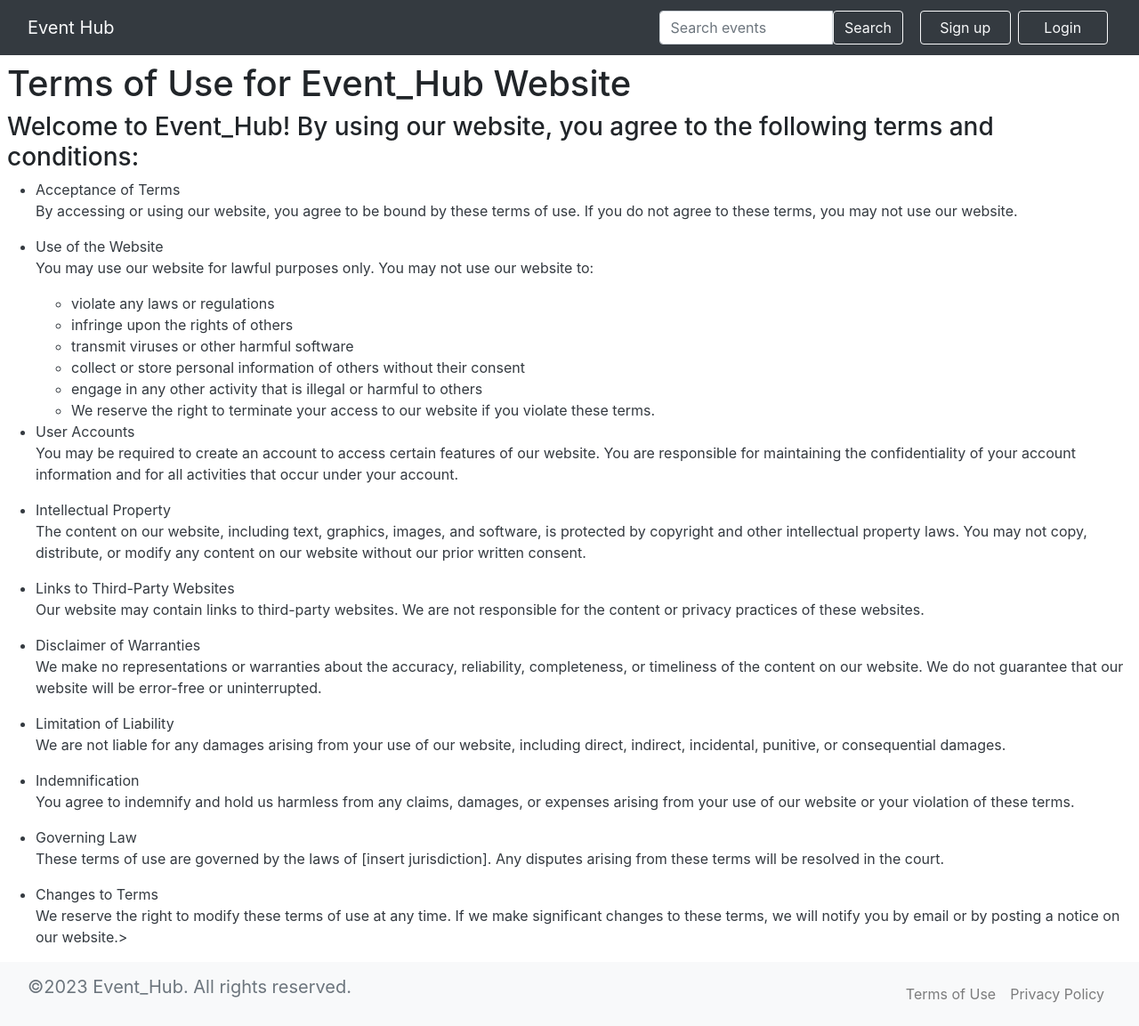
After one commit to maf68/EventHub, a Django app: page /terms/ in a window 1280 px wide. The commit adds this page. Shown: the whole page at 89% size. Run offline with Django 3.2, Linux system fonts and the light colour scheme; some libraries are stand-ins or nearby versions.

Commit message:
Base finished, added Joey's Footer, added profile and settings, optimized parts of the code.

```diff
--- a/events/templates/base.html
+++ b/events/templates/base.html
@@ -39,22 +39,47 @@
                 <!--<a type="button" class="btn btn-outline-light col-md-1 m-1 {% if not user.is_authenticated %}d-none{% endif %}" href="">{{user.username}}</a>-->
                 <a class="btn btn-outline-light dropdown-toggle col-md-1 m-1 {% if not user.is_authenticated %}d-none{% endif %}" href="#" role="button" data-toggle="dropdown" aria-expanded="false">{{user.username}}</a>
                     <div class="dropdown-menu dropdown-menu-right bg-dark ">
-                        <a class="dropdown-item bg-dark text-light" href="#">Profile</a>
-                        <a class="dropdown-item bg-dark text-light" href="#">Settings</a>
+                        <a class="dropdown-item bg-dark text-light" href="{% url 'events:profile' %}">Profile</a>
+                        <a class="dropdown-item bg-dark text-light" href="{% url 'events:settings' %}">Settings</a>
                         <a class="dropdown-item bg-dark text-light" href="{% url 'events:logout' %}">Log out</a>
                     </div>
-
-            </div>
             </div>
         </nav>
         {% endblock %}
     </header>
-    <div class="container-fluid p-3, ml-auto, mr-auto">
+    <div class="wrapper min-vh-100 d-flex flex-column">
+    <div class="content-wrapper flex-grow-1">
+    <div class="container-fluid, ml-1, mr-1">
     <main>{% block content %}{% endblock %}</main>
     </div>
-    <footer>
-        <p>&copy; Event_Hub</p>
+    </div>
+    <footer class="footer mt-auto">
+        <nav class="navbar navbar-expand-lg navbar-light bg-light">
+            <div class="container-fluid">
+            <a class="navbar-brand" href="#"><p class="text-muted">  &copy;2023 Event_Hub. All rights reserved.</p></a>
+            <button class="navbar-toggler" type="button" data-bs-toggle="collapse" data-bs-target="#navbarNav" aria-controls="navbarNav" aria-expanded="false" aria-label="Toggle navigation">
+                <span class="navbar-toggler-icon"></span>
+            </button>
+            <div class="collapse navbar-collapse justify-content-end" id="navbarNav">
+                <ul class="navbar-nav">
+                    <li class="nav-item">
+                    <a class="nav-link" href="{% url 'events:terms_of_use' %}">Terms of Use</a>
+                    </li>
+                    <li class="nav-item">
+                    <a class="nav-link " href="{% url 'events:privacy_policy' %}">Privacy Policy</a>
+                </ul>
+            </div>
+            </div>
+        </nav>
     </footer>
+    </div>
+    <script src="https://code.jquery.com/jquery-3.5.1.slim.min.js"
+    integrity="sha384-DfXdz2htPH0lsSSs5nCTpuj/zy4C+OGpamoFVy38MVBnE+IbbVYUew+OrCXaRkfj"
+    crossorigin="anonymous"></script>
+    <script src="https://cdn.jsdelivr.net/npm/popper.js@1.16.0/dist/umd/popper.min.js"
+    integrity="sha384-Q6E9RHvbIyZFJoft+2mJbHaEWldlvI9IOYy5n3zV9zzTtmI3UksdQRVvoxMfooAo"
+    crossorigin="anonymous"></script>
+<script src="https://stackpath.bootstrapcdn.com/bootstrap/4.5.0/js/bootstrap.min.js"></script>
 </body>
 
 </html>
--- a/events/templates/event_announcements.html
+++ b/events/templates/event_announcements.html
@@ -9,11 +9,11 @@
 </head>
 <body>
   {% block content %}
-  <h1 class="h1">{{event.title}} Announcements</h1>
+  <h1 class="h1 m-3">{{event.title}} Announcements</h1>
   {% if announcements %}
-    <ul class="list-unstyled">
+    <ul class="list-unstyled m-3">
       {% for Announcement in announcements %}
-      <li class="h3">{{ Announcement.title }}</li>
+      <li><a class="text-dark" href="{% url 'events:announcement_by_id' Announcement_id=Announcement.id %}">{{ Announcement.title }}</a></li>
       <li class="text-dark">{{ Announcement.description }}</li>
       <li><img src="{{ Announcement.image }}" alt="{{ Announcement.title }}"  class="img-fluid rounded d-block" style="width:20%;"></li>
       {% endfor %}
--- /dev/null
+++ b/events/templates/terms.html
@@ -0,0 +1,45 @@
+{% extends 'base.html' %}
+
+{%block content%}
+<h1 class="h1 m-2">Terms of Use for Event_Hub Website</h1>
+<h3 class="h3 m-2">Welcome to Event_Hub! By using our website, you agree to the following terms and conditions:</h3>
+<ul>
+<li class="text-dark">Acceptance of Terms</li>
+<p class = "text-dark">By accessing or using our website, you agree to be bound by these terms of use. If you do not agree to these terms, you may not use our website.</p>
+
+<li class="text-dark">Use of the Website</li>
+<p class="text-dark">You may use our website for lawful purposes only. You may not use our website to:</p>
+<ul>
+
+<li class="text-dark">violate any laws or regulations</li>
+<li class="text-dark">infringe upon the rights of others</li>
+<li class="text-dark">transmit viruses or other harmful software</li>
+<li class="text-dark">collect or store personal information of others without their consent</li>
+<li class="text-dark">engage in any other activity that is illegal or harmful to others</li>
+<li class="text-dark">We reserve the right to terminate your access to our website if you violate these terms.</li>
+</ul>
+<li class="text-dark">User Accounts</li>
+<p class="text-dark">You may be required to create an account to access certain features of our website. You are responsible for maintaining the confidentiality of your account information and for all activities that occur under your account.</p>
+
+<li class="text-dark">Intellectual Property</li>
+<p class="text-dark">The content on our website, including text, graphics, images, and software, is protected by copyright and other intellectual property laws. You may not copy, distribute, or modify any content on our website without our prior written consent.</p>
+
+<li class="text-dark">Links to Third-Party Websites</li>
+<p class="text-dark">Our website may contain links to third-party websites. We are not responsible for the content or privacy practices of these websites.</p>
+
+<li class="text-dark">Disclaimer of Warranties</li>
+<p class="text-dark">We make no representations or warranties about the accuracy, reliability, completeness, or timeliness of the content on our website. We do not guarantee that our website will be error-free or uninterrupted.</p>
+
+<li class="text-dark">Limitation of Liability</li>
+<p class="text-dark">We are not liable for any damages arising from your use of our website, including direct, indirect, incidental, punitive, or consequential damages.</p>
+
+<li class="text-dark">Indemnification</li>
+<p class="text-dark">You agree to indemnify and hold us harmless from any claims, damages, or expenses arising from your use of our website or your violation of these terms.</p>
+
+<li class="text-dark">Governing Law</li>
+<p class="text-dark">These terms of use are governed by the laws of [insert jurisdiction]. Any disputes arising from these terms will be resolved in the court.</p>
+
+<li class="text-dark">Changes to Terms</li>
+<p class="text-dark">We reserve the right to modify these terms of use at any time. If we make significant changes to these terms, we will notify you by email or by posting a notice on our website.></p>
+</ul>
+{%endblock%}
--- a/events/urls.py
+++ b/events/urls.py
@@ -13,5 +13,9 @@ urlpatterns = [
     path('logout/',views.logout_, name='logout'),
     path('announcementDetails/<int:Announcement_id>', views.Announcement_by_id, name ='announcement_by_id'),
     path('eventAnnouncements/<int:Event_id>', views.get_event_announcements, name = 'event_announcements'),
-    path('createAnnouncement/<int:Event_id>', views.create_announcement, name='Create_Announcement')
+    path('createAnnouncement/<int:Event_id>', views.create_announcement, name='Create_Announcement'),
+    path('profile/', views.profile, name = 'profile'),
+    path('privacy/', views.privacy_policy , name='privacy_policy'),
+    path('terms/', views.terms, name='terms_of_use'),
+    path('settings/', views.settings_, name='settings')
 ]
--- a/events/views.py
+++ b/events/views.py
@@ -3,7 +3,7 @@ from django.views.generic import TemplateView, ListView
 from django.db.models import Q
 from datetime import datetime, timedelta
 from .models import Event, Review, MyUser, Announcement
-from .forms import ReviewForm
+from .forms import ReviewForm, MyUserForm
 from django.urls import reverse
 from django.contrib import messages
 from .forms import EventForm
@@ -262,7 +262,7 @@ def get_event_announcements(request, Event_id):
 def create_announcement(request, Event_id):
     event = get_object_or_404(Event, id=Event_id)
     if (request.user.is_authenticated == False) or (event.promoter != request.user):
-        return redirect(BASE_URL)
+        return redirect('/')
     if request.method == "POST":
         title = request.POST.get('title')
         description = request.POST.get('description')
@@ -283,7 +283,7 @@ def create_announcement(request, Event_id):
             send_mail(subject, message, from_email, recipient_list, fail_silently=True)
 
             #Needs to be updated to redirect to the url for the event details.
-            return redirect(BASE_URL)
+            return redirect('/')
 
     return render(request, 'create_announcement.html', {'event': event})
 
@@ -293,3 +293,28 @@ def create_announcement(request, Event_id):
 def Announcement_by_id(request, Announcement_id):
     announcement = Announcement.objects.get(pk = Announcement_id)
     return render(request, 'announcement_details.html', {'Announcement': announcement})
+
+def profile(request):
+    if (request.user.is_authenticated):
+        user = request.user
+        return render(request, 'profile.html', {'user': user})
+    return redirect('/')
+
+def privacy_policy(request):
+    return render(request, 'privacy.html', {})
+
+def terms(request):
+    return render(request, 'terms.html', {})
+
+def settings_(request):
+    user = request.user
+    if (user.is_authenticated):
+        if request.method == 'POST':
+            form = MyUserForm(request.POST, instance=user)
+            if form.is_valid():
+                form.save()
+                return redirect('/')
+        else:
+            form = MyUserForm(instance=user)
+        return render(request, 'settings.html', {'form': form})
+    return redirect("/")
```
Also changed, not shown: events/forms.py (+25 -0 lines), events/models.py (+4 -4 lines), events/static/js/navbar.js (deleted, +0 -17 lines), events/templates/announcement_details.html (+4 -4 lines), events/templates/events/event_list.html (+67 -48 lines), events/templates/privacy.html (added, +38 -0 lines), events/templates/profile.html (added, +39 -0 lines), events/templates/settings.html (added, +12 -0 lines), events/migrations/0003_remove_announcement_image_alter_event_date_and_more.py (added), events/migrations/0004_announcement_image_alter_event_poster_and_more.py (added), events/static/media/Sky.png (added).
